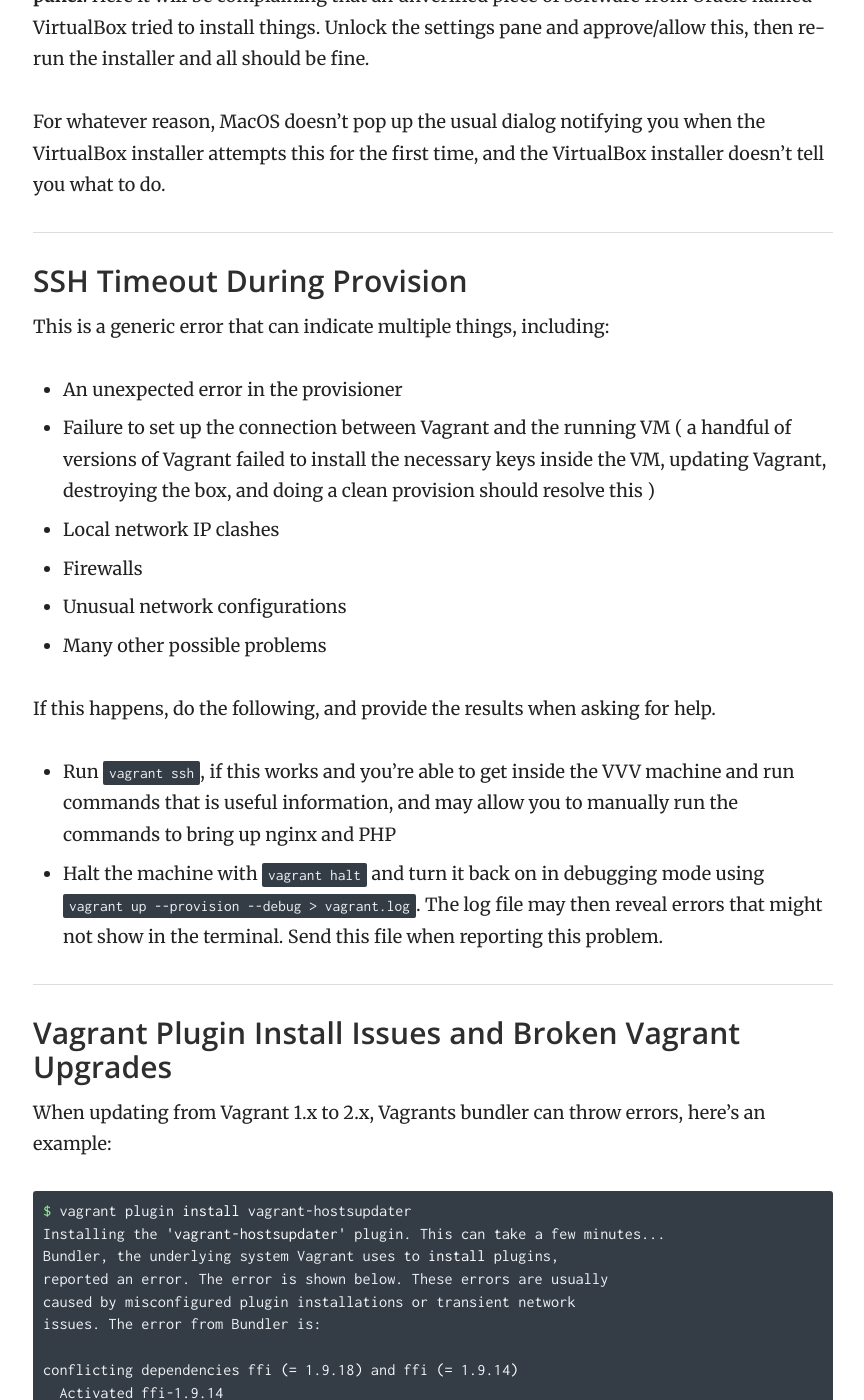
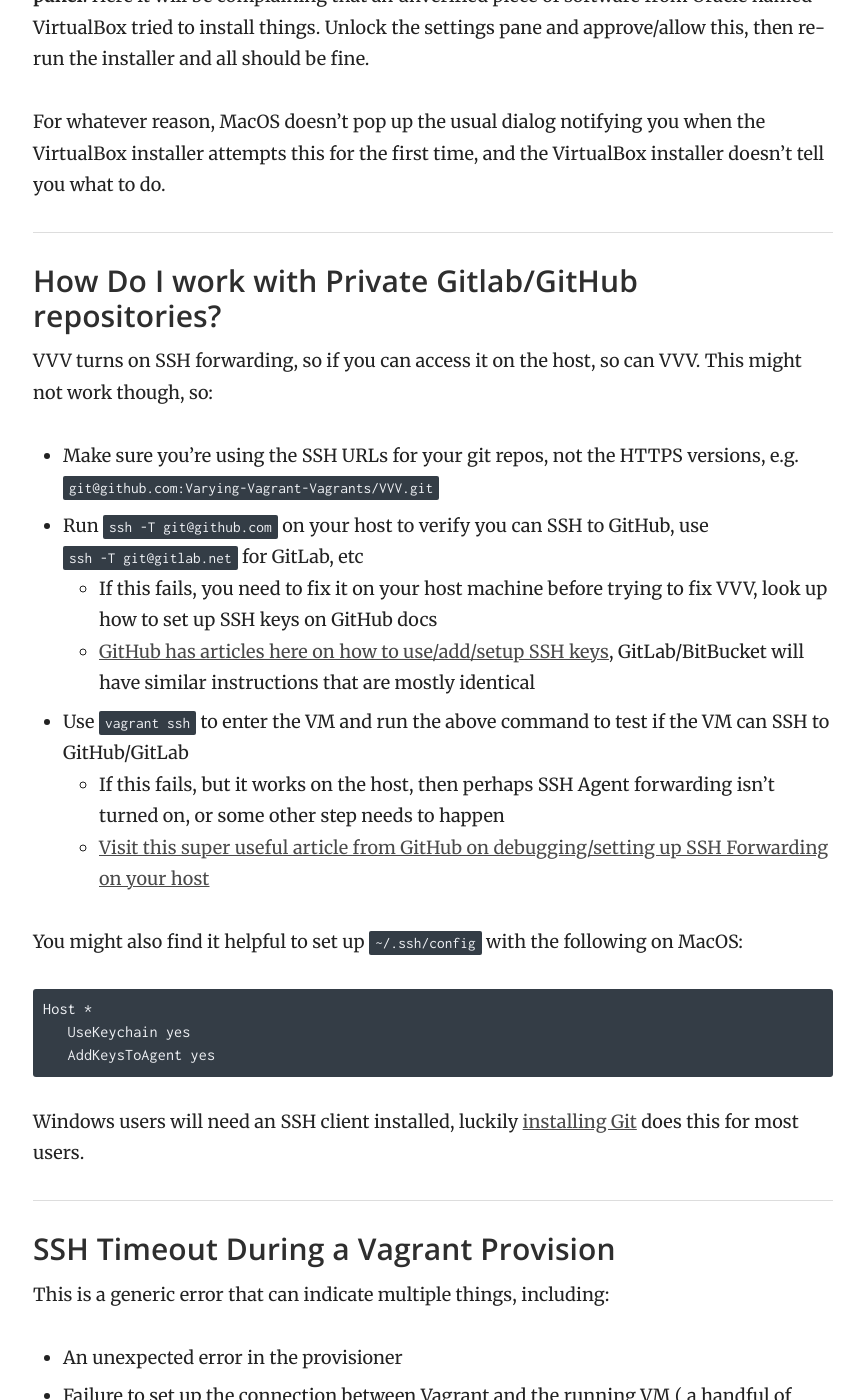
Before and after one commit to Varying-Vagrant-Vagrants/varyingvagrantvagrants.org, a Jekyll site: the page built from docs/en-US/troubleshooting/index.md, in a window 1280 px wide and 1400 px high, scrolled down 994 px. Shown: the whole window, without its empty margins (357-1221 px from the left). Built offline with Jekyll 4.4.1, drawn with Linux system fonts in a browser that asks for light colours; some of the changed text lies outside the part shown.

Commit message:
added an SSH forwarding section to the troubleshooting page

````diff
--- a/docs/en-US/troubleshooting/index.md
+++ b/docs/en-US/troubleshooting/index.md
@@ -24,7 +24,29 @@ On recent versions of MacOS, you need to **go into the system preferences to the
 
 For whatever reason, MacOS doesn't pop up the usual dialog notifying you when the VirtualBox installer attempts this for the first time, and the VirtualBox installer doesn't tell you what to do.
 
-### SSH Timeout During Provision
+### How Do I work with Private Gitlab/GitHub repositories?
+
+VVV turns on SSH forwarding, so if you can access it on the host, so can VVV. This might not work though, so:
+
+ - Make sure you're using the SSH URLs for your git repos, not the HTTPS versions, e.g. `git@github.com:Varying-Vagrant-Vagrants/VVV.git`
+ - Run `ssh -T git@github.com` on your host to verify you can SSH to GitHub, use `ssh -T git@gitlab.net` for GitLab, etc
+   - If this fails, you need to fix it on your host machine before trying to fix VVV, look up how to set up SSH keys on GitHub docs
+   - [GitHub has articles here on how to use/add/setup SSH keys](https://help.github.com/en/github/authenticating-to-github/connecting-to-github-with-ssh), GitLab/BitBucket will have similar instructions that are mostly identical
+ - Use `vagrant ssh` to enter the VM and run the above command to test if the VM can SSH to GitHub/GitLab
+   - If this fails, but it works on the host, then perhaps SSH Agent forwarding isn't turned on, or some other step needs to happen
+   - [Visit this super useful article from GitHub on debugging/setting up SSH Forwarding on your host](https://developer.github.com/v3/guides/using-ssh-agent-forwarding/)
+
+You might also find it helpful to set up `~/.ssh/config` with the following on MacOS:
+
+```
+Host *
+   UseKeychain yes
+   AddKeysToAgent yes
+```
+
+Windows users will need an SSH client installed, luckily [installing Git](https://git-scm.com/) does this for most users.
+
+### SSH Timeout During a Vagrant Provision
 
 This is a generic error that can indicate multiple things, including:
 
@@ -39,6 +61,7 @@ If this happens, do the following, and provide the results when asking for help.
 
  - Run `vagrant ssh`, if this works and you're able to get inside the VVV machine and run commands that is useful information, and may allow you to manually run the commands to bring up nginx and PHP
  - Halt the machine with `vagrant halt` and turn it back on in debugging mode using `vagrant up --provision --debug > vagrant.log`. The log file may then reveal errors that might not show in the terminal. Send this file when reporting this problem.
+ - In a worst case scenario you can use the VirtualBox GUI to stop the virtual machine and delete it, you may get useful debug information if you open the VM with a visual interface.
 
 ### Vagrant Plugin Install Issues and Broken Vagrant Upgrades
 
````
